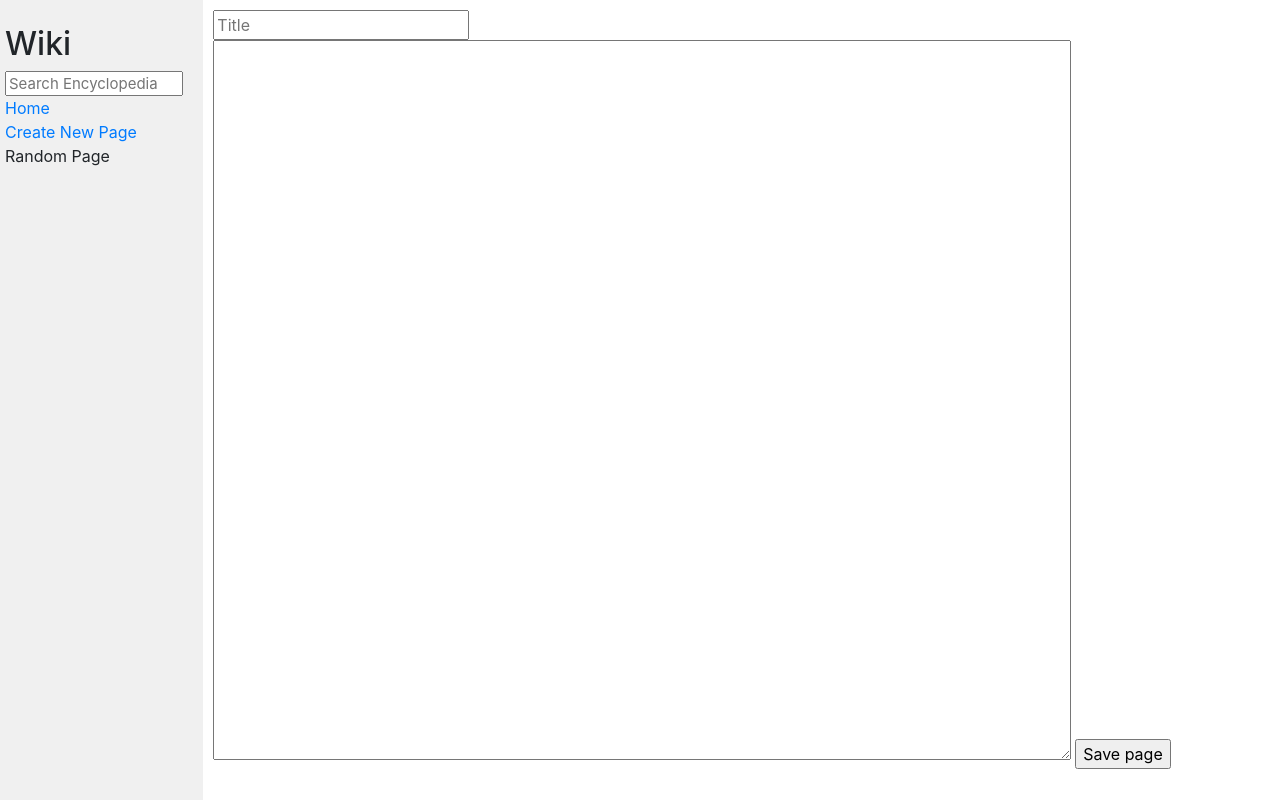
After one commit to WladRamos/HarvardX-CS50W-Projects, a Django app: page /new_page in a window 1280 px wide. The commit adds this page. Run offline with Django 3.2, Linux system fonts and the light colour scheme; some libraries are stand-ins or nearby versions.

Commit message:
Continuação do projeto 1 wiki

```diff
--- a/Projects/wiki/encyclopedia/templates/encyclopedia/error.html
+++ b/Projects/wiki/encyclopedia/templates/encyclopedia/error.html
@@ -4,5 +4,5 @@
     Error
 {% endblock %}
 {% block body %}
-    <h1>Error. Requested page was not found.</h1>
+    <h1>Error. {{ error }}.</h1>
 {% endblock %}
--- a/Projects/wiki/encyclopedia/templates/encyclopedia/layout.html
+++ b/Projects/wiki/encyclopedia/templates/encyclopedia/layout.html
@@ -19,7 +19,7 @@
                     <a href="{% url 'index' %}">Home</a>
                 </div>
                 <div>
-                    Create New Page
+                    <a href="{% url 'new_page' %}">Create New Page</a>
                 </div>
                 <div>
                     Random Page
--- /dev/null
+++ b/Projects/wiki/encyclopedia/templates/encyclopedia/new_page.html
@@ -0,0 +1,17 @@
+{% extends "encyclopedia/layout.html" %}
+
+{% block title %}
+    New Page
+{% endblock %}
+
+{% block body %}
+    <form action="{% url 'new_page' %}" method="post">
+        {% csrf_token %}
+        <input type="text" placeholder="Title" name="new_page_title" required>
+        <textarea name="new_page_content" id="new_page_content" cols="30" rows="10" required>
+
+        </textarea>
+        <input type="submit" value="Save page">
+    </form>
+
+{% endblock %}
--- a/Projects/wiki/encyclopedia/urls.py
+++ b/Projects/wiki/encyclopedia/urls.py
@@ -5,5 +5,6 @@ from . import views
 urlpatterns = [
     path("", views.index, name="index"),
     path("wiki/<str:title>", views.entry, name="entry"),
-    path("search", views.search, name="search")
+    path("search", views.search, name="search"),
+    path("new_page", views.new_page, name="new_page")
 ]
--- a/Projects/wiki/encyclopedia/views.py
+++ b/Projects/wiki/encyclopedia/views.py
@@ -13,7 +13,9 @@ def index(request):
 def entry(request, title):
     page = util.get_entry(title)
     if page is None:
-        return render(request, "encyclopedia\error.html")
+        return render(request, "encyclopedia\error.html", {
+            "error": "Requested page was not found"
+        })
     else:
         return render(request, "encyclopedia\entry.html", {
             "title": title,
@@ -21,7 +23,7 @@ def entry(request, title):
         })
 
 def search(request):
-    query = request.GET.get('q') #######################################
+    query = request.GET.get('q')
     entries = util.list_entries()
 
     matching_entries = []
@@ -36,3 +38,22 @@ def search(request):
             "query": query,
             "entries": matching_entries
         })
+
+def new_page(request):
+    if request.method == "POST":
+        title = request.POST.get('new_page_title')
+        content = request.POST.get('new_page_content')
+        entries = util.list_entries()
+
+        for entry in entries:
+            if title.lower() == entry.lower():
+                return render(request, "encyclopedia\error.html", {
+                    "error": "Page title already exists"
+                })
+        util.save_entry(title, content)
+        return render(request, "encyclopedia\entry.html", {
+            "title": title,
+            "page_content": markdown2.markdown(content)
+        })
+    else:
+        return render(request, "encyclopedia\\new_page.html")
```
